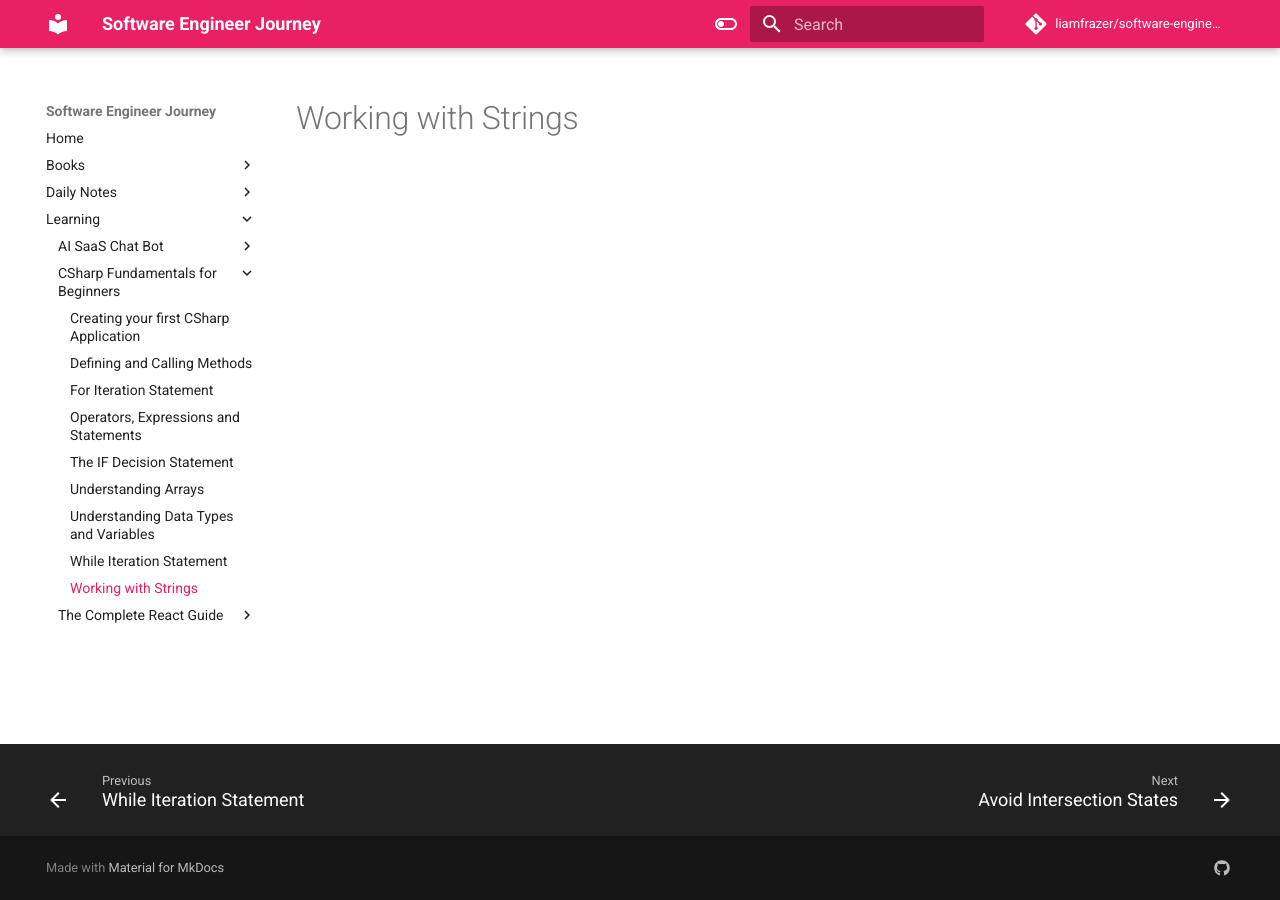
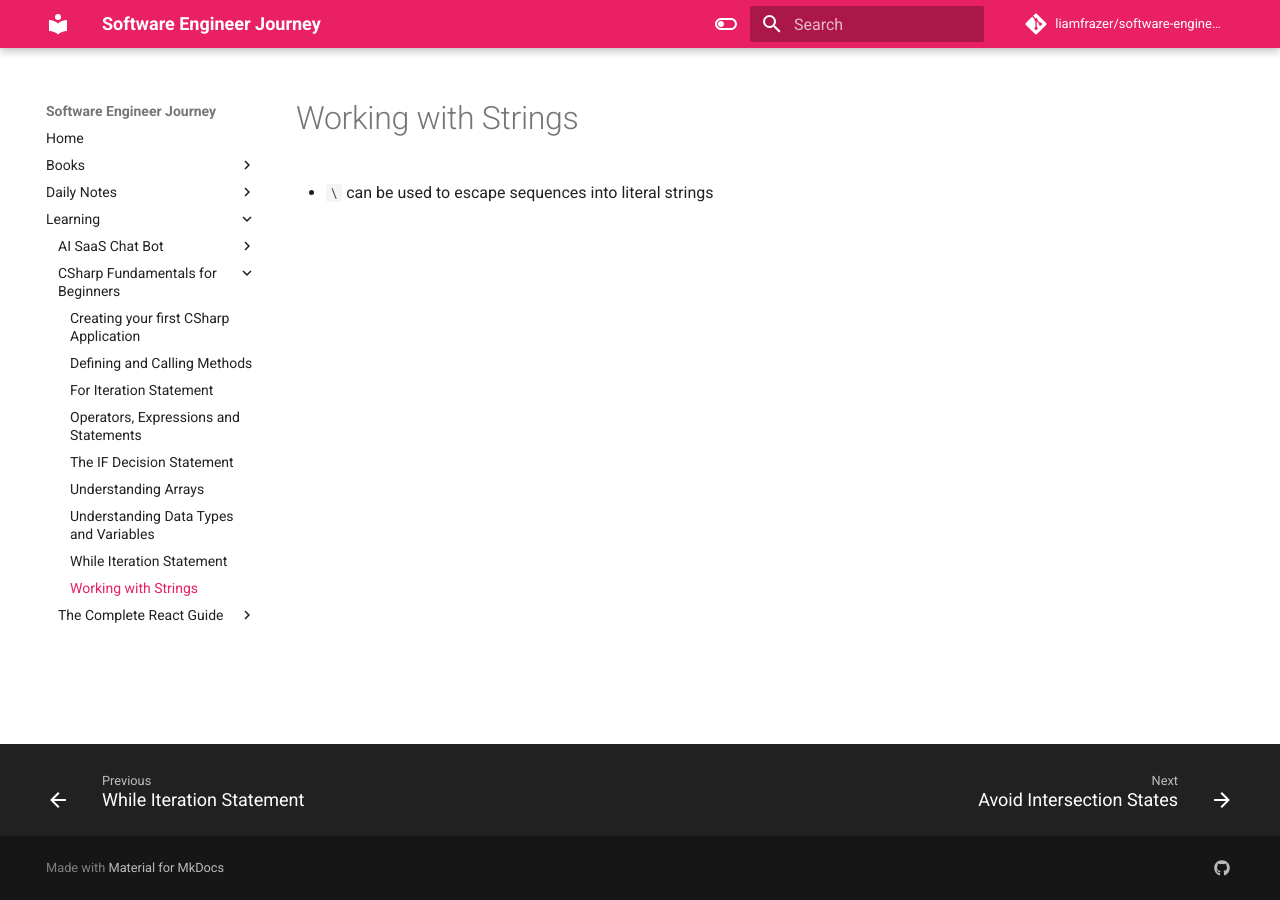
Before and after one commit to liamfrazer/software-engineer-journey, an MkDocs documentation site: the page built from docs/Learning/CSharp Fundamentals for Beginners/Working with Strings.md, in a window 1280 px wide. Built offline with MkDocs 1.6.1 and Material for MkDocs 9.7.7, drawn with Linux system fonts in a browser that asks for light colours; comment, search, counter and statistics services are not loaded.

Commit message:
vault backup: 2024-01-06 15:58:36

```diff
--- a/docs/Learning/CSharp Fundamentals for Beginners/Working with Strings.md
+++ b/docs/Learning/CSharp Fundamentals for Beginners/Working with Strings.md
@@ -3,3 +3,5 @@ tags:
   - csharp
 ---
 # Working with Strings
+
+* `\` can be used to escape sequences into literal strings
```
